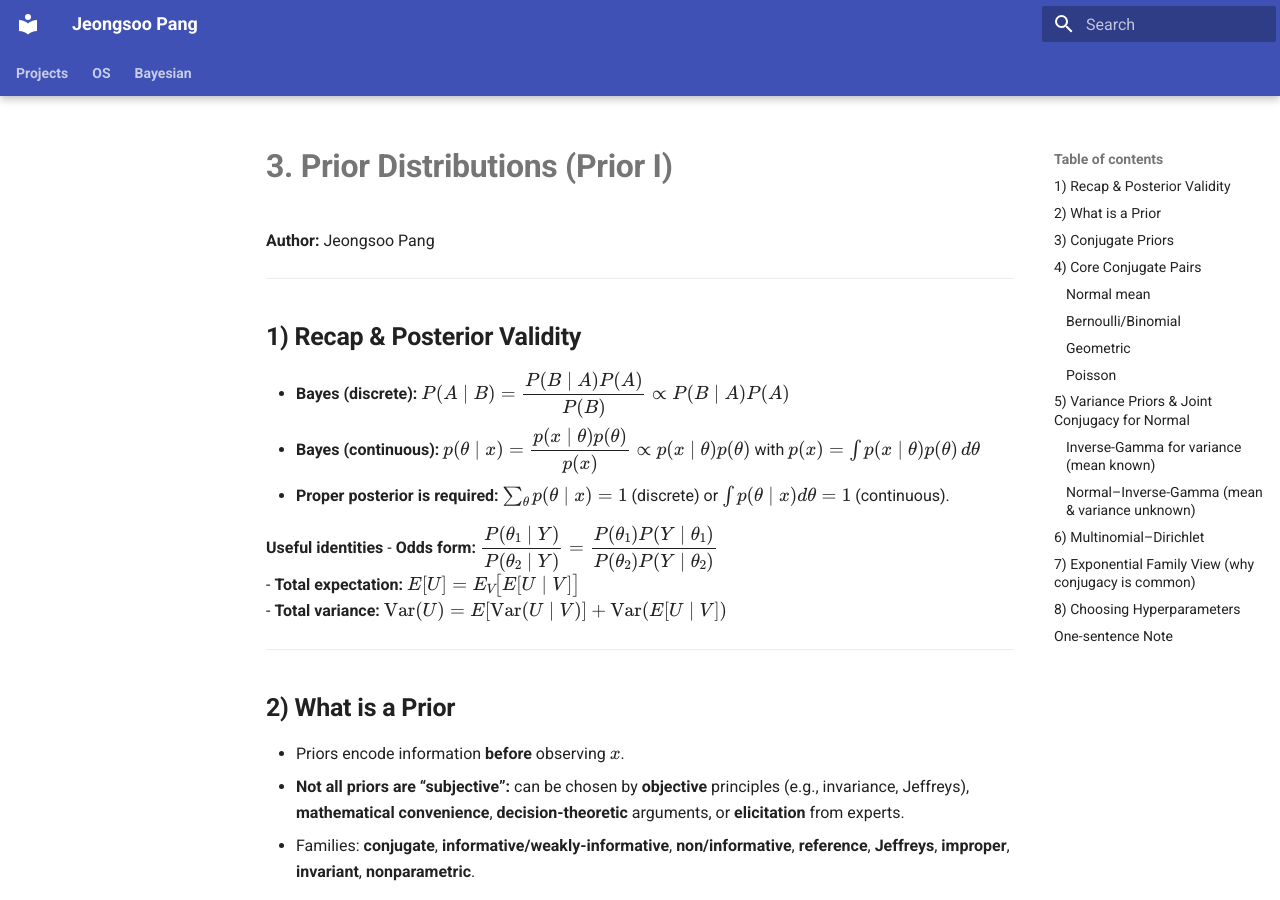
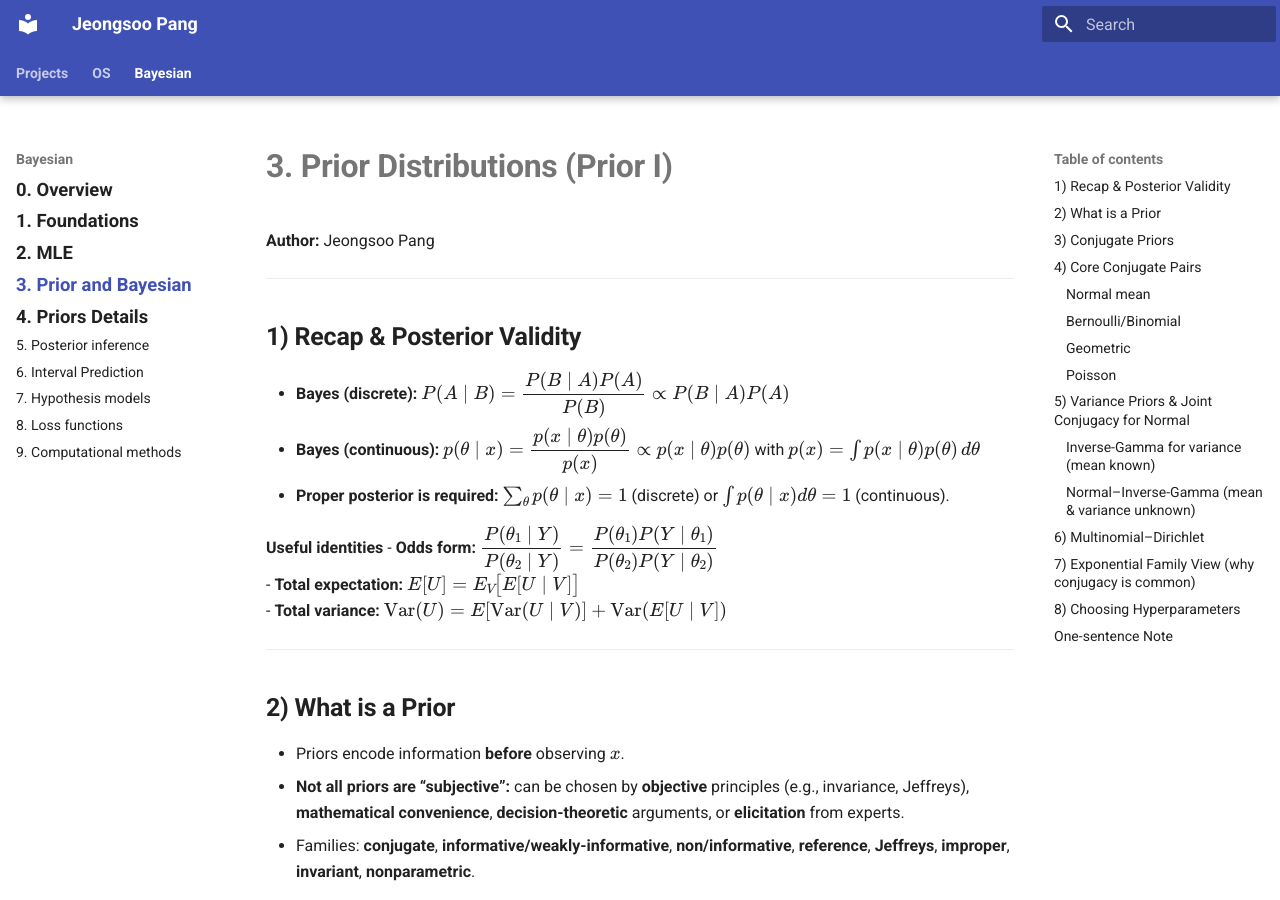
Before and after one commit to Jeongsoo-dev/ML_based_MR_CT_SeriesType_Detection, an MkDocs documentation site: the page built from docs/bayesian/lec3_priors_logic.md, in a window 1280 px wide and 900 px high. Built offline with MkDocs 1.6.1 and Material for MkDocs 9.7.7, drawn with Linux system fonts in a browser that asks for light colours; some of the changed lines change nothing that is shown.

Commit message:
Update mkdocs.yml

```diff
--- a/mkdocs.yml
+++ b/mkdocs.yml
@@ -44,12 +44,12 @@
       - "5. Deadlocks": os/lec5_deadlocks.md
   - Bayesian:
       - "0. Overview": bayesian/index.md
-      - "1. Foundations": bayesian/foundations.md
-      - "2. MLE": bayesian/mle-review.md
-      - "3. Prior and Bayesian": bayesian/priors-logic.md
-      - "4. Priors Details": bayesian/priors-types.md
-      - "5. Posterior inference": bayesian/posterior-inference.md
-      - "6. Interval Prediction": bayesian/intervals-prediction.md
-      - "7. Hypothesis models": bayesian/hypothesis-models.md
-      - "8. Loss functions": bayesian/loss-decisions.md
-      - "9. Computational methods": bayesian/computation.md
+      - "1. Foundations": bayesian/lec1_foundations.md
+      - "2. MLE": bayesian/lec2_mle_review.md
+      - "3. Prior and Bayesian": bayesian/lec3_priors_logic.md
+      - "4. Priors Details": bayesian/lec4_priors_types.md
+      - "5. Posterior inference": bayesian/lec5_posterior_inference.md
+      - "6. Interval Prediction": bayesian/lec6_intervals_prediction.md
+      - "7. Hypothesis models": bayesian/lec7_hypothesis_models.md
+      - "8. Loss functions": bayesian/lec8_loss_decisions.md
+      - "9. Computational methods": bayesian/lec9_computation.md
```
